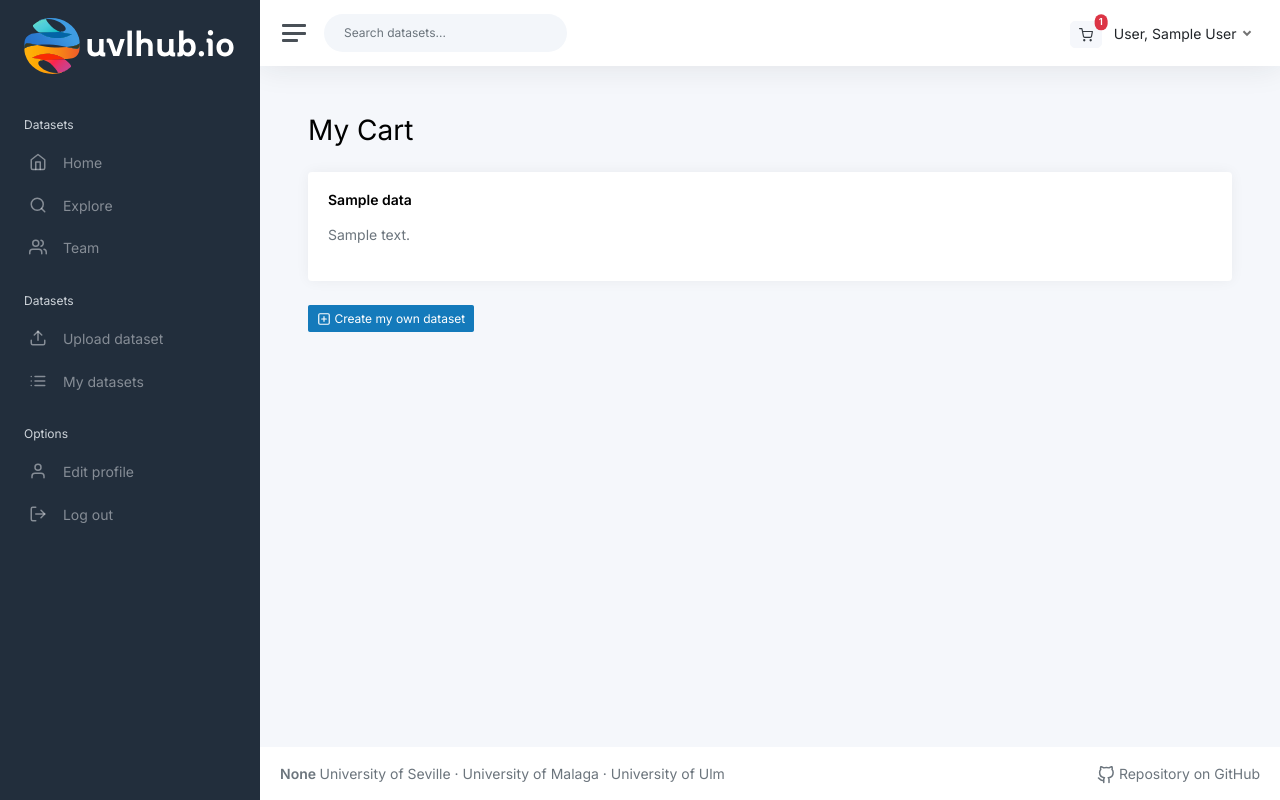
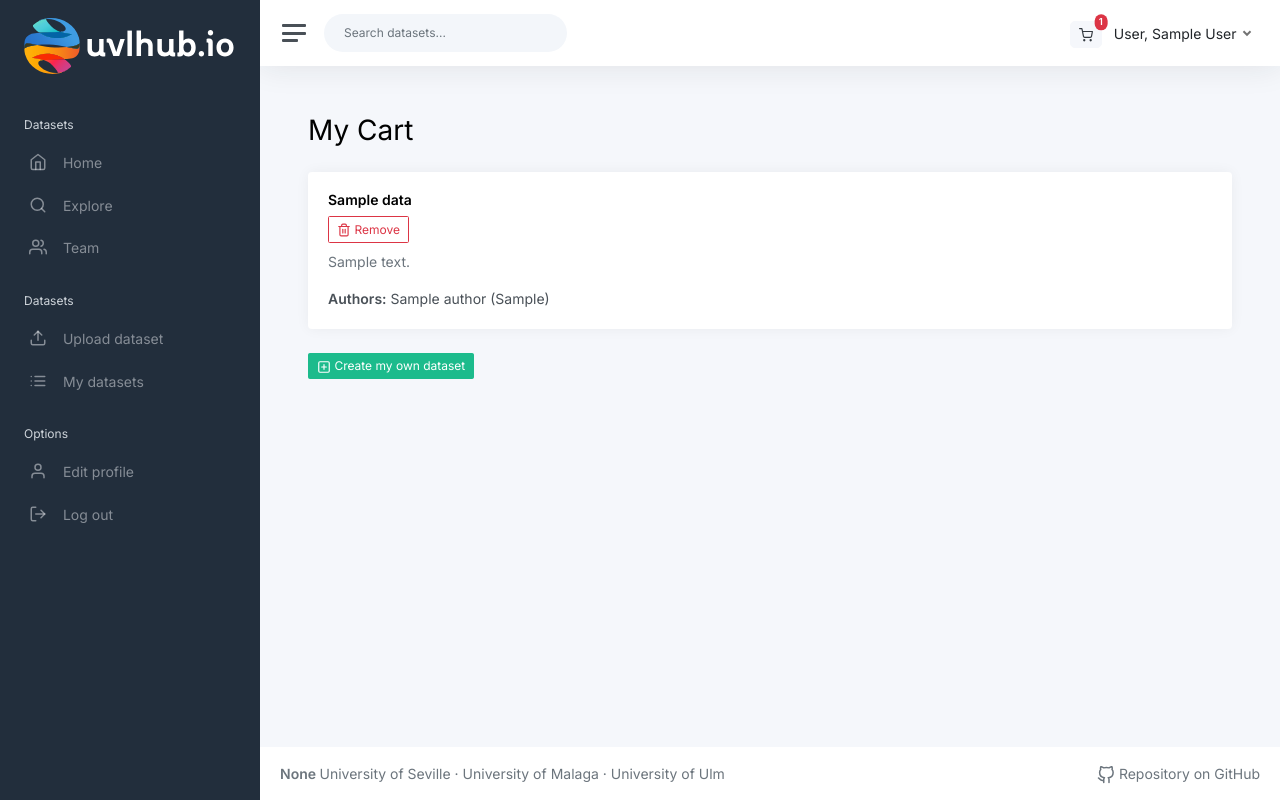
Before and after one commit to PixelHub-ORG/PixelHub-2, a Flask app: page /user/cart/view_page in a window 1280 px wide. Run offline with Flask 3, Linux system fonts and the light colour scheme; a user stored in the database is signed in; tables that the repository leaves empty hold one stand-in row (values such as "Sample post"); parts of the project's set-up code (start-up, migrations or seed data) failed here and were passed over; some libraries are stand-ins or nearby versions.

Commit message:
feat: added deletion from cart, authors from each file displayed

```diff
--- /dev/null
+++ b/app/modules/cart/assets/scripts.js
@@ -0,0 +1 @@
+console.log("Hi, I am a script loaded from cart module");
--- a/app/modules/cart/routes.py
+++ b/app/modules/cart/routes.py
@@ -25,6 +25,7 @@
                     "id": feature_model.id,
                     "name": fm_meta.title if fm_meta else "No title",
                     "description": fm_meta.description if fm_meta else "",
+                    "authors": fm_meta.authors if fm_meta else [],
                 }
             )
 
--- a/app/modules/cart/templates/cart/view_cart.html
+++ b/app/modules/cart/templates/cart/view_cart.html
@@ -9,6 +9,13 @@
     }
     .badge-tags {
         margin-right: 5px;
+    }
+    /* Estilo para alinear el botón de eliminar y el título */
+    .item-header {
+        display: flex;
+        justify-content: space-between;
+        align-items: center;
+        width: 100%;
     }
 </style>
 {% endblock %}
@@ -24,13 +31,24 @@
         {% for model in models %}
         <div class="card cart-card">
             <div class="card-body">
-                <div class="d-flex justify-content-between align-items-center mb-2">
-                    <h5><b>{{ model.name }}</b></h5>
-                    {% if model.tags %}
-                        {% for tag in model.tags.split(',') %}
-                            <span class="badge bg-secondary badge-tags">{{ tag.strip() }}</span>
-                        {% endfor %}
-                    {% endif %}
+
+                <div class="item-header mb-2">
+                    <div class="d-flex align-items-center">
+                        <h5><b>{{ model.name }}</b></h5>
+                        {% if model.tags %}
+                            {% for tag in model.tags.split(',') %}
+                                <span class="badge bg-secondary badge-tags ms-2">{{ tag.strip() }}</span>
+                            {% endfor %}
+                        {% endif %}
+                    </div>
+
+                    <button
+                        class="btn btn-sm btn-outline-danger"
+                        onclick="deleteCartItem('{{ model.id }}')"
+                        title="Delete from cart"
+                    >
+                        <i data-feather="trash-2"></i> Remove
+                    </button>
                 </div>
                 <p class="text-secondary">{{ model.description }}</p>
 
@@ -47,7 +65,7 @@
         {% endfor %}
 
         <form action="{{ url_for('cart.create_dataset') }}" method="get" class="mt-3">
-            <button type="submit" class="btn btn-primary btn-sm">
+            <button type="submit" class="btn btn-success btn-sm">
                 <i data-feather="plus-square"></i> Create my own dataset
             </button>
         </form>
@@ -77,5 +95,21 @@
         })
         .catch(err => console.error("Error adding to cart:", err));
     }
+
+    function deleteCartItem(modelID) {
+        fetch("/user/cart/delete", {
+            method: "POST",
+            headers: { "Content-Type": "application/json" },
+            body: JSON.stringify({ item_id: modelID })
+        })
+        .then(async response => {
+            const data = await response.json();
+            alert("File removed from cart.");
+            if (response.ok) {
+                location.reload();
+            }
+        })
+        .catch(err => console.error("Error deleting from cart:", err));
+    }
 </script>
 {% endblock %}
```
